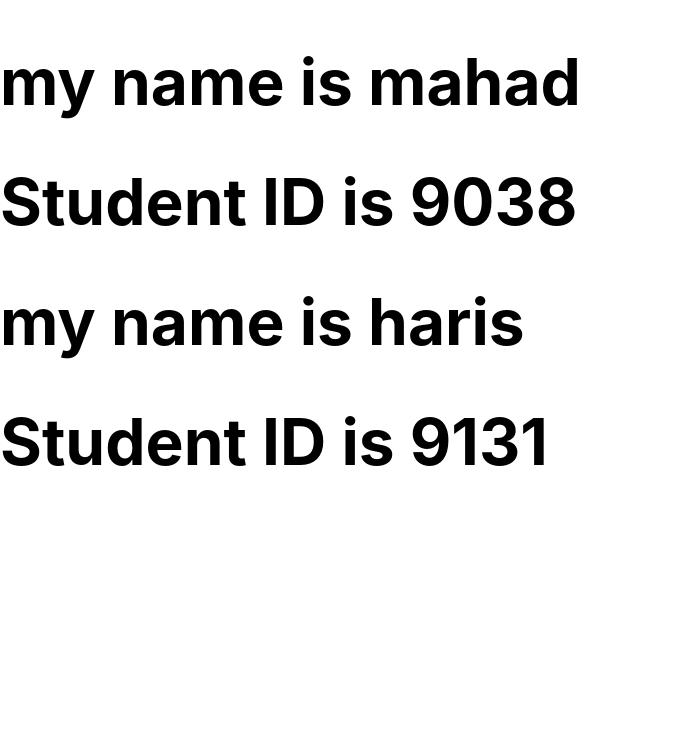
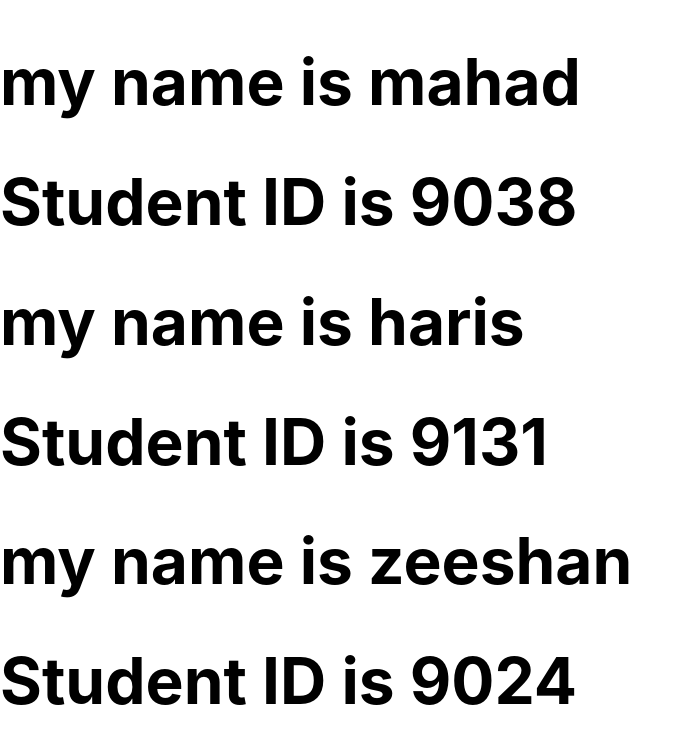
Before and after one commit to mahadalifazil/mahad, a React (Create React App) app: page / in a window 1280 px wide. Shown: the top 744 px of the page, without its empty margins (0-690 px from the left). Built offline with nearby package versions, Linux system fonts and the light colour scheme.

Commit message:
Update App.js

```diff
--- a/src/App.js
+++ b/src/App.js
@@ -7,6 +7,7 @@ function App() {
     <div>
       <h1><Student SName="mahad" Sid="9038"/> </h1>
       <h1><Student SName="haris" Sid="9131"/> </h1>
+      <h1><Student SName="zeeshan" Sid="9024"/> </h1>
     </div>
   );
 }
```
